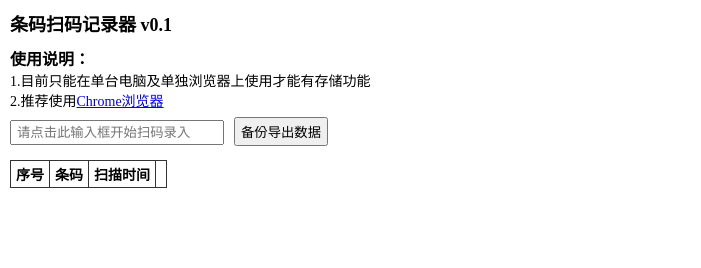
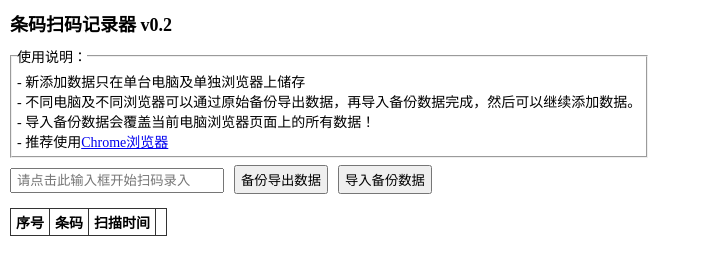
Before and after one commit to fia/fia.github.io, a React app in the folder Webapck-React-QRInput/: page / in a window 1280 px wide. Shown: the whole page, without its empty margins (0-701 px from the left). Built offline with nearby package versions, Linux system fonts and the light colour scheme.

Commit message:
feat:add data import function

```diff
--- a/Webapck-React-QRInput/src/components/IdInput.jsx
+++ b/Webapck-React-QRInput/src/components/IdInput.jsx
@@ -36,11 +36,14 @@ class IdInput extends React.Component {
             idList: [
                 // { qrId: "sw123123", time: 1521696263428 },
                 // { qrId: "sw222222", time: 1521696263423 }
-            ]
+            ],
+            info: ""
         };
         this.addQrId = this.addQrId.bind(this);
         this.delQrId = this.delQrId.bind(this);
         this.exportData = this.exportData.bind(this);
+        this.importData = this.importData.bind(this);
+        this.importDataClick = this.importDataClick.bind(this);
     }
     componentWillMount() {
         // 载入本地存储数据
@@ -142,16 +145,59 @@ class IdInput extends React.Component {
             JSON.stringify(this.state.idList)
         );
     }
+    importData() {
+        // 代码地址https://blog.csdn.net/zdavb/article/details/50266215
+        let importData = "";
+        let that = this;
+        const selectedFile = document.getElementById("files").files[0]; //获取读取的File对象
+        const name = selectedFile.name; //读取选中文件的文件名
+        const size = selectedFile.size; //读取选中文件的大小
+        // console.log(document.getElementById("files").files);
+        // console.log("文件名:" + name + "大小：" + size);
+        const reader = new FileReader(); //这里是核心！！！读取操作就是由它完成的。
+        reader.readAsText(selectedFile); //读取文件的内容
+
+        reader.onload = function() {
+            // console.log(this.result); //当读取完成之后会回调这个函数，然后此时文件的内容存储到了result中。直接操作即可。
+            importData = this.result;
+            // console.log(importData);
+            that.setState({
+                idList: JSON.parse(importData),
+                info:`${name} 导入成功！`
+            });
+        };
+    }
+    importDataClick() {
+        document.getElementById("files").click();
+    }
     render() {
         // 输入框
         return (
             <div>
-                <h1>条码扫码记录器 v0.1</h1>
-                <h2>使用说明：</h2>
+                <h1>条码扫码记录器 v0.2</h1>
+                <fieldset disabled="disabled">
+                    <legend>使用说明：</legend>
                     <ul>
-                    <li>1.目前只能在单台电脑及单独浏览器上使用才能有存储功能</li>
-                    <li>2.推荐使用<a href="https://www.google.com/chrome/" target="_blank">Chrome浏览器</a></li>
+                        <li>
+                            - 新添加数据只在单台电脑及单独浏览器上储存
+                        </li>
+                        <li>
+                            - 不同电脑及不同浏览器可以通过原始备份导出数据，再导入备份数据完成，然后可以继续添加数据。
+                        </li>
+                        <li>
+                            - 导入备份数据会覆盖当前电脑浏览器页面上的所有数据！
+                        </li>
+                        <li>
+                            - 推荐使用<a
+                                href="https://www.google.com/chrome/"
+                                target="_blank"
+                            >
+                                Chrome浏览器
+                            </a>
+                        </li>
                     </ul>
+                </fieldset>
+                <div>
                     <input
                         className="qr-input"
                         placeholder="请点击此输入框开始扫码录入"
@@ -162,6 +208,17 @@ class IdInput extends React.Component {
                     <button className="btn" onClick={this.exportData}>
                         备份导出数据
                     </button>
+                    <input
+                        type="file"
+                        id="files"
+                        style={{ display: "none" }}
+                        onChange={this.importData}
+                    />
+                    <button className="btn" onClick={this.importDataClick}>
+                        导入备份数据
+                    </button>
+                    <InfoMsg info={this.state.info} />
+                </div>
                 <QrIdTable
                     qrIdList={this.state.idList}
                     delButton={this.delQrId}
@@ -170,7 +227,13 @@ class IdInput extends React.Component {
         );
     }
 }
-
+function InfoMsg({ info }) {
+    console.log(info)
+    if (info.length>0) {
+        return <p className="info">{info}</p>;
+    }
+    return null;
+}
 class QrIdRow extends React.Component {
     render() {
         const qrIdItem = this.props.qrIdItem;
--- a/Webapck-React-QRInput/src/components/IdInput.scss
+++ b/Webapck-React-QRInput/src/components/IdInput.scss
@@ -3,9 +3,14 @@
     padding: 0;
 }
 
+ul,
+ol {
+    list-style: none;
+}
+
 body {
     padding: 10px;
-    font-size:14px;
+    font-size: 14px;
 }
 
 h1 {
@@ -17,6 +22,11 @@ h2 {
     font-size: 16px;
 }
 
+fieldset {
+    display: inline-block;
+    padding: 5px;
+}
+
 .qr-input {
     width: 200px;
     margin: 10px 10px 5px 0;
@@ -24,6 +34,7 @@ h2 {
 }
 
 .btn {
+    margin-right: 10px;
     padding: 3px 5px;
 }
 
```
Also changed, not shown: Webapck-React-QRInput/dist/bundle.js. Lines whose indentation alone changed are shown as unchanged.
